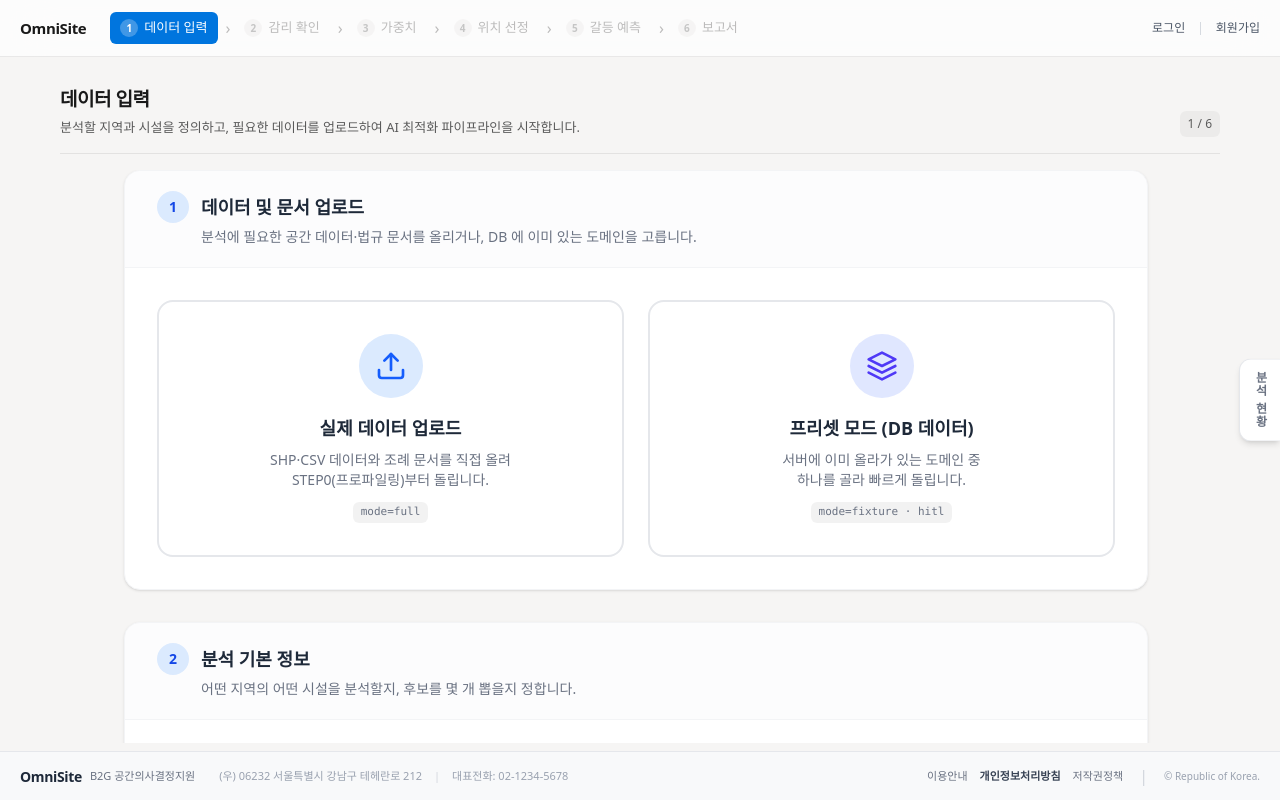
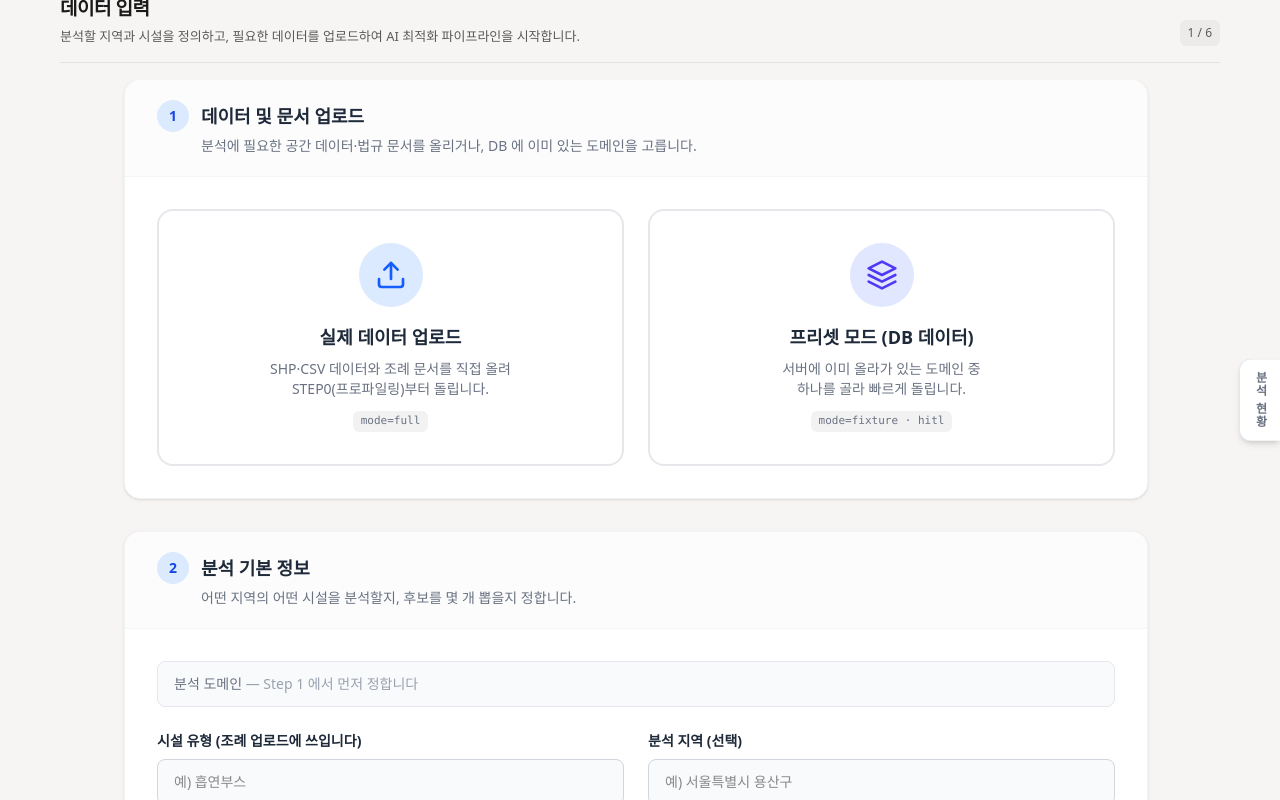
Before and after one commit to KT-AivleSchool/BigProject_Front, a Next.js app: page / in a window 1280 px wide. Built offline with nearby package versions, Linux system fonts and the light colour scheme.

Commit message:
feat: 15인치 기준 화면 비율 유지 스케일링 추가

```diff
--- a/src/app/layout.tsx
+++ b/src/app/layout.tsx
@@ -5,11 +5,17 @@ import { Header } from "@/components/shell/Header";
 import { Footer } from "@/components/shell/Footer";
 
 import { ProgressSidebar } from "@/components/shell/ProgressSidebar";
+import { ScaleToFit } from "@/components/shell/ScaleToFit";
 
 export const metadata: Metadata = {
   title: "OmniSite — 갈등시설 입지 선정",
   description: "B2G 공간의사결정지원(SDSS). GIS 최적화 + 공청회 시뮬레이션.",
 };
+
+// 15" 기준(사용자 지정, 2026-08-12). `ScaleToFit` 참고 — 이보다 작은 화면(13" 등)
+// 에서만 비율을 유지한 채 줄어든다. 안쪽 레이아웃은 항상 이 크기로 그려진다.
+const BASE_WIDTH = 1512;
+const BASE_HEIGHT = 982;
 
 /**
  * 웹폰트를 안 쓴다.
@@ -21,8 +27,10 @@ export default function RootLayout({
   children,
 }: Readonly<{ children: React.ReactNode }>) {
   return (
-    <html lang="ko" className="h-full antialiased">
-      <body className="h-full flex flex-col overflow-hidden">
+    <html lang="ko" className="antialiased">
+      <body>
+        <ScaleToFit baseWidth={BASE_WIDTH} baseHeight={BASE_HEIGHT}>
+          <div className="h-full flex flex-col overflow-hidden">
             <RunProvider>
               <Header />
               <div className="flex flex-1 relative min-h-0">
@@ -33,6 +41,8 @@ export default function RootLayout({
               </div>
               <Footer />
             </RunProvider>
+          </div>
+        </ScaleToFit>
       </body>
     </html>
   );
--- /dev/null
+++ b/src/components/shell/ScaleToFit.tsx
@@ -0,0 +1,66 @@
+/**
+ * 화면 전체를 **기준 해상도(15" · 1512×982) 캔버스**로 놓고, 실제 화면이 그보다
+ * 작을 때만(예: 13") 가로세로 비율을 유지한 채 통째로 줄인다.
+ *
+ * 2026-08-12, 사용자 지시 — "13인치랑 15인치에서 다르게 보인다" 문제를
+ * 컴포넌트별 반응형(브레이크포인트마다 폰트·여백 다시 정하기) 대신 이 방식으로
+ * 푼다: 안쪽 내용은 **항상 1512×982 라고 믿고** 그리고, 화면이 그보다 작을 때만
+ * `transform: scale()` 로 시각적으로만 축소한다. 그래서
+ * - 기존 px 계산(예: 화면1 카드 높이)이 실제 화면 크기와 무관하게 그대로 유효하다.
+ * - 색·폰트·간격 값을 단 하나도 안 건드린다(디자인 시스템 금지 원칙과 충돌 없음).
+ *
+ * 배율은 CSS `min()`/`calc()` 로만 계산한다 — JS 로 리사이즈를 재는 순간 SSR
+ * 첫 페인트에는 배율을 모르니(서버는 화면 크기를 모른다) 로드 직후 한 번
+ * "커졌다 줄어드는" 깜빡임이 생긴다. CSS 는 브라우저가 페인트 시점에 바로
+ * 계산해 그런 깜빡임이 없고, 리사이즈에도 별도 리스너 없이 따라온다.
+ *
+ * 기준보다 **큰** 화면(15" 이상·외부 모니터)은 배율이 1 에서 안 넘어간다
+ * (`min(1, …)`) — 커지지 않고 캔버스 바깥은 `--canvas-soft` 여백으로 남는다.
+ * 이 앱이 이미 `max-w-*` 로 큰 화면에서도 무한히 안 늘어나게 잡아놨던 것과
+ * 같은 종류의 제한이라 새로운 게 아니다.
+ *
+ * 🔴 캔버스에 `flexShrink: 0` 이 필수다 — 없으면 부모 flex 가 화면이 작을 때
+ *    박스 자체를 눌러 찌그러뜨리려 하고, 그러면 안쪽 레이아웃이 진짜로
+ *    재계산돼서(우리가 피하려던 바로 그 반응형 리플로우) `scale()` 의 의미가
+ *    없어진다. 박스 크기는 절대 안 바뀌고 시각적으로만 줄어야 한다.
+ */
+export function ScaleToFit({
+  baseWidth,
+  baseHeight,
+  children,
+}: {
+  baseWidth: number;
+  baseHeight: number;
+  children: React.ReactNode;
+}) {
+  return (
+    <div
+      style={{
+        position: "fixed",
+        inset: 0,
+        overflow: "hidden",
+        display: "flex",
+        alignItems: "center",
+        justifyContent: "center",
+        background: "var(--canvas-soft)",
+      }}
+    >
+      <div
+        style={{
+          width: baseWidth,
+          height: baseHeight,
+          flexShrink: 0,
+          // 🔴 나누는 쪽에 `px` 를 꼭 붙인다 — 길이 ÷ 숫자(단위 없음)는 CSS 에서
+          //    다시 길이가 된다(숫자가 안 됨). `scale()` 은 숫자만 받으므로
+          //    길이 ÷ 길이(둘 다 `px`)라야 나눗셈이 숫자로 떨어진다. 하나라도
+          //    단위가 안 맞으면 `min()` 인자 타입이 안 섞여 선언 전체가 무효가
+          //    되고, 브라우저는 `transform: none` 으로 조용히 되돌린다(실측 확인).
+          transform: `scale(min(1, calc(100dvw / ${baseWidth}px), calc(100dvh / ${baseHeight}px)))`,
+          transformOrigin: "center center",
+        }}
+      >
+        {children}
+      </div>
+    </div>
+  );
+}
```
Lines whose indentation alone changed are shown as unchanged.
